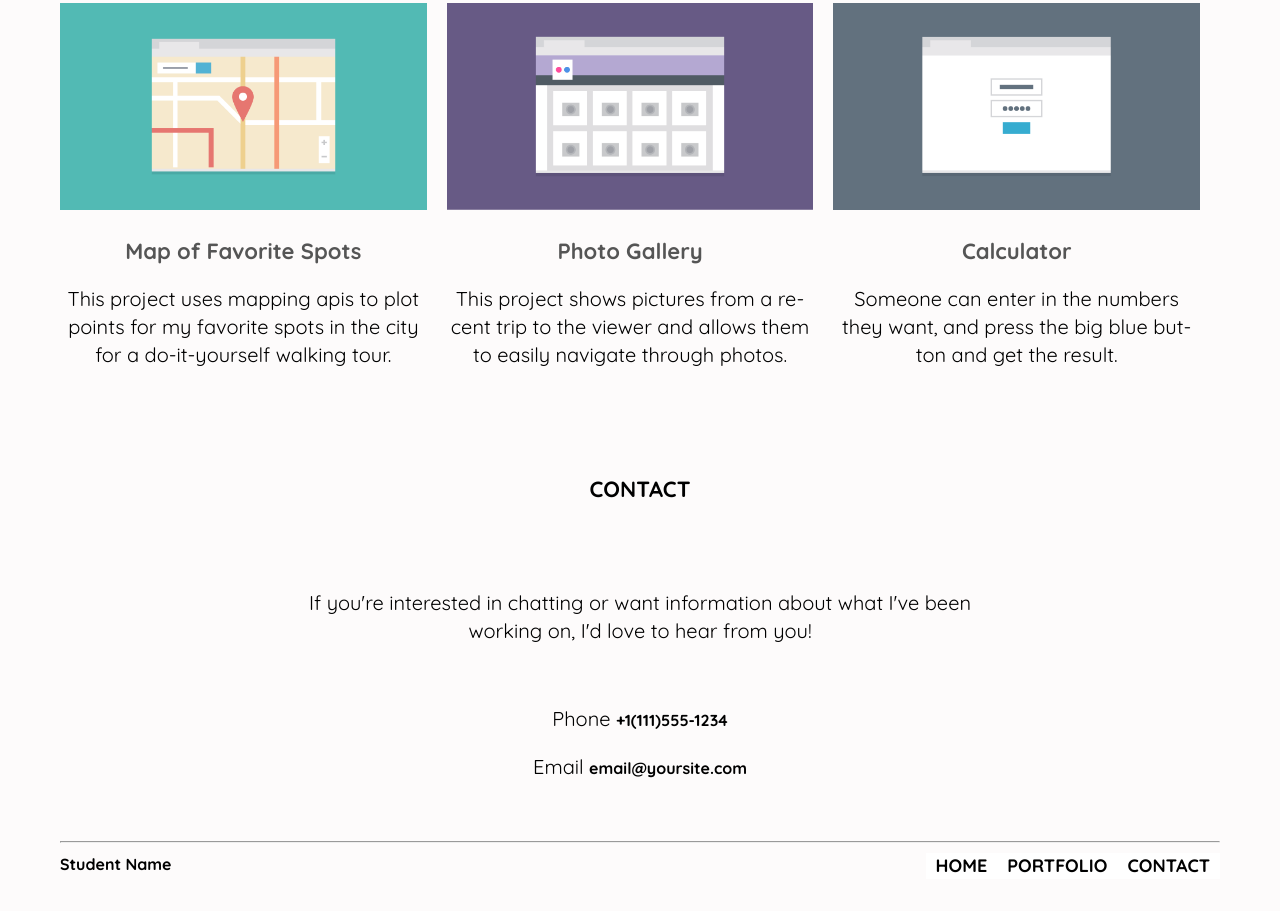
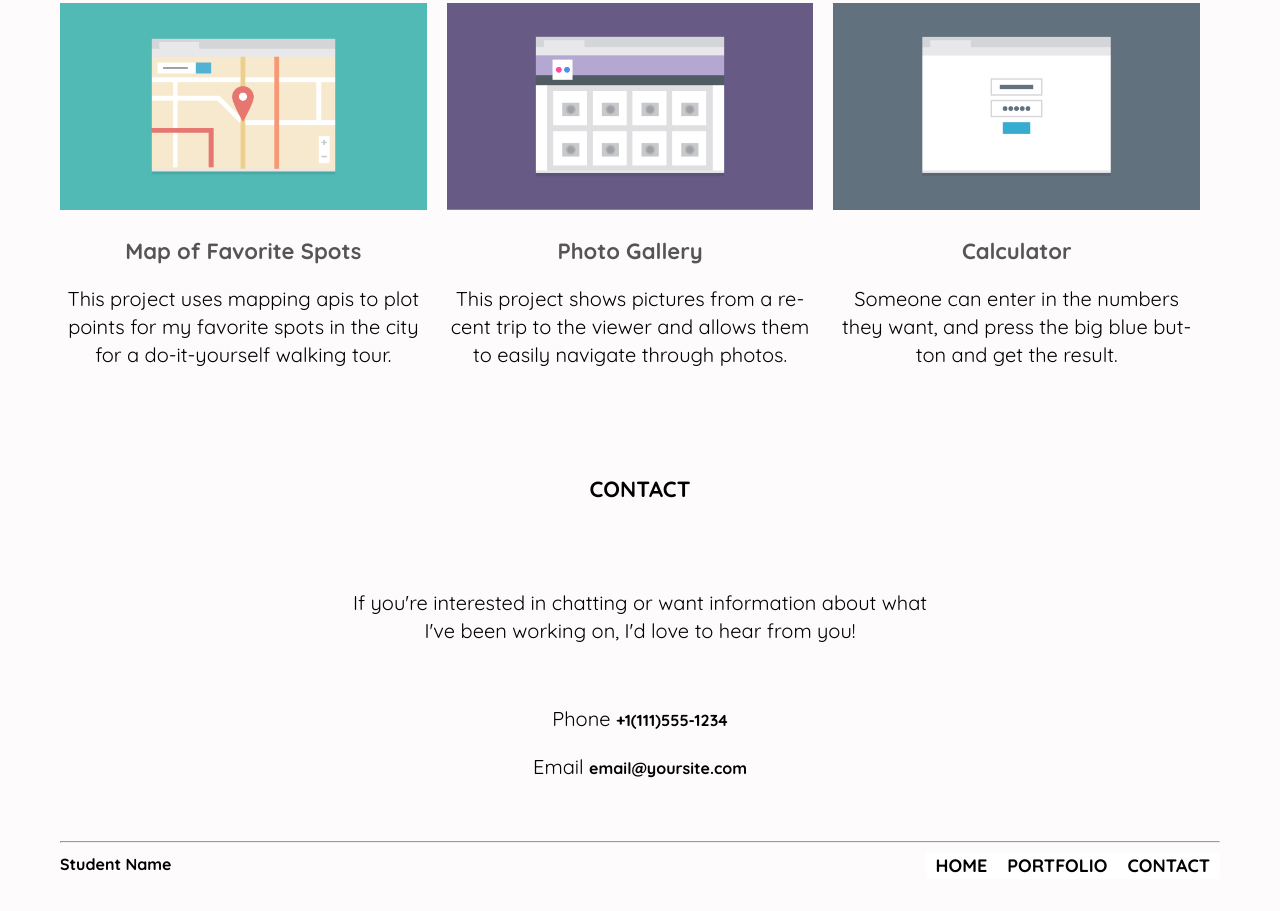
Before and after one commit to tboed/responsive_layout_v1, a plain HTML site: page index.html in a window 1280 px wide. Shown: the part 953-1864 px from the top of the page. Drawn offline with Linux system fonts and the light colour scheme.

Commit message:
Edit Padding

```diff
--- a/css/style.css
+++ b/css/style.css
@@ -223,7 +223,7 @@ footer {
     }
 
     .contact {
-        padding-left: 225px;
-        padding-right: 225px;
+        padding-left: 275px;
+        padding-right: 275px;
     }
 }
```
